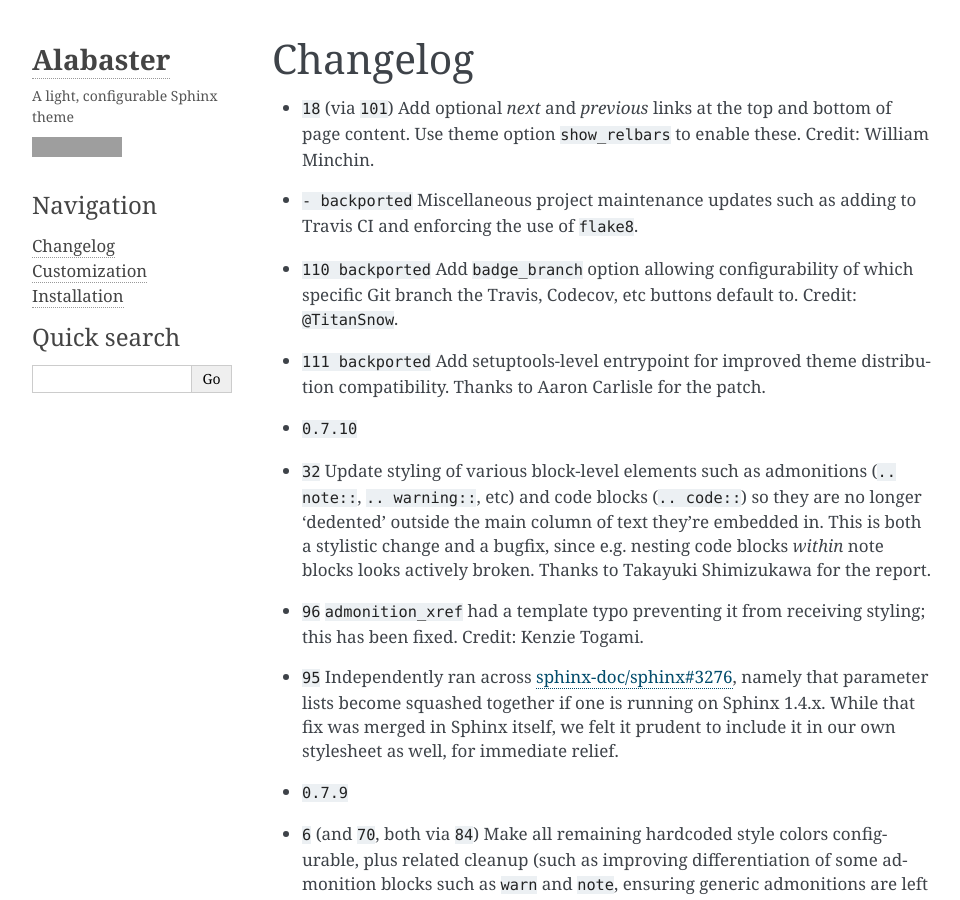
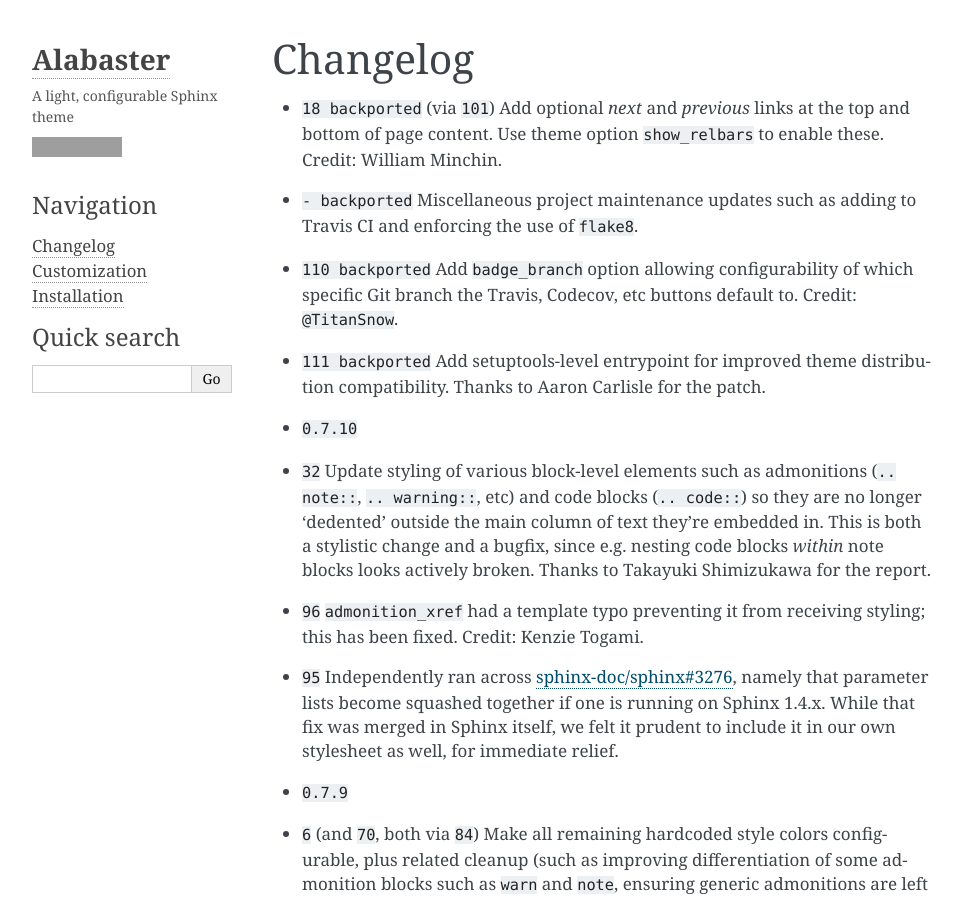
Before and after one commit to sphinx-doc/alabaster, a Sphinx documentation site: the page built from docs/changelog.rst, in a window 1280 px wide and 900 px high. Shown: the whole window, without its empty margins (148-1108 px from the left). Built offline with Sphinx 7.4.7, drawn with Linux system fonts in a browser that asks for light colours; cross-references to code outside the pages are shown as plain code; grey boxes are pictures that could not be loaded.

Commit message:
Mark backported

```diff
--- a/docs/changelog.rst
+++ b/docs/changelog.rst
@@ -2,9 +2,9 @@
 Changelog
 =========
 
-* :feature:`18` (via :issue:`101`) Add optional *next* and *previous* links at
-  the top and bottom of page content. Use theme option ``show_relbars`` to
-  enable these. Credit: William Minchin.
+* :feature:`18 backported` (via :issue:`101`) Add optional *next* and
+  *previous* links at the top and bottom of page content. Use theme option
+  ``show_relbars`` to enable these. Credit: William Minchin.
 * :support:`- backported` Miscellaneous project maintenance updates such as
   adding to Travis CI and enforcing the use of ``flake8``.
 * :feature:`110 backported` Add ``badge_branch`` option allowing
```
